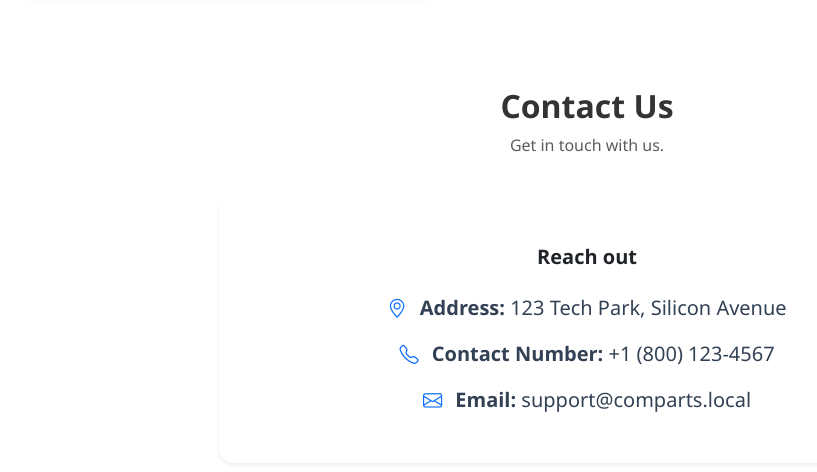
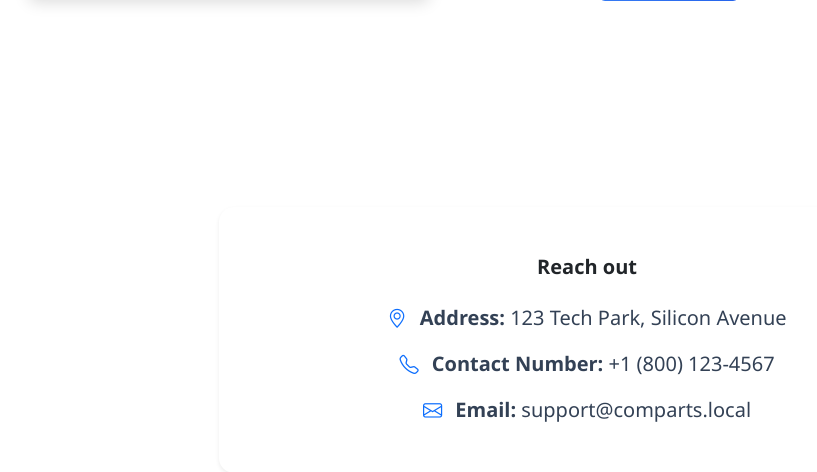
Before and after one commit to micqie/comparts, a PHP site: page /comparts/index.php in a window 1280 px wide. Shown: the part 1409-1881 px from the top of the page, without its empty margins (53-870 px from the left). Run offline with PHP 8.4, Linux system fonts and the light colour scheme.

Commit message:
ui kinda fixed

```diff
--- a/index.php
+++ b/index.php
@@ -76,7 +76,7 @@ $wrapClass = ($module === 'public' || $skipLayout) ? '' : 'main-content';
 // Inline public home (no separate file)
 if ($module === 'public' && $action === 'home') {
     ?>
-    <section id="hero" class="hero-section" style="background-image: url('https://images.unsplash.com/photo-1518770660439-4636190af475?auto=format&fit=crop&w=1600&q=80');">
+    <section id="hero" class="hero-section" style="background-image: url('https://images.unsplash.com/photo-1518770660439-4636190af475?auto=format&fit=crop&w=1600&q=80'); margin-bottom: 10px;">
         <div class="hero-overlay"></div>
         <div class="container hero-content text-center text-white">
             <h1 class="display-4 fw-bold">Premium Computer Parts & Fast Ordering</h1>
@@ -138,13 +138,13 @@ if ($module === 'public' && $action === 'home') {
                          class="img-fluid rounded shadow" alt="Workstation">
                 </div>
                 <div class="col-lg-6">
-                    <h3 class="fw-bold mb-3">About Comparts</h3>
-                    <p class="text-muted mb-3">We help builders, gamers, and IT teams get the right components without friction. From curated catalogs to transparent stock and order tracking, Comparts keeps your builds moving.</p>
+                    <h3 class="fw-bold mb-3" style="color: white;">About Comparts</h3>
+                    <p  style="color: white;">We help builders, gamers, and IT teams get the right components without friction. From curated catalogs to transparent stock and order tracking, Comparts keeps your builds moving.</p>
                     <ul class="list-unstyled">
-                        <li class="mb-2"><i class="bi bi-check-circle text-primary me-2"></i>Trusted vendor catalog</li>
-                        <li class="mb-2"><i class="bi bi-check-circle text-primary me-2"></i>Fast, secure checkout</li>
-                        <li class="mb-2"><i class="bi bi-check-circle text-primary me-2"></i>Admin and customer dashboards</li>
-                        <li class="mb-2"><i class="bi bi-check-circle text-primary me-2"></i>Reports and analytics for sales</li>
+                        <li class="mb-2"  style="color: white;" ><i class="bi bi-check-circle text-primary me-2"></i>Trusted vendor catalog</li>
+                        <li class="mb-2"  style="color: white;" ><i class="bi bi-check-circle text-primary me-2"></i>Fast, secure checkout</li>
+                        <li class="mb-2" style="color: white;"><i class="bi bi-check-circle text-primary me-2"></i>Admin and customer dashboards</li>
+                        <li class="mb-2" style="color: white;"><i class="bi bi-check-circle text-primary me-2"></i>Reports and analytics for sales</li>
                     </ul>
                     <button type="button" class="btn btn-primary" data-bs-toggle="modal" data-bs-target="#authModal" onclick="showRegisterForm()">
                         Start Ordering
@@ -157,14 +157,14 @@ if ($module === 'public' && $action === 'home') {
     <section class="py-5" id="contact">
         <div class="container">
             <div class="row text-center mb-4">
-                <h2 class="fw-bold">Contact Us</h2>
-                <p class="text-muted">Get in touch with us.</p>
+                <h2 class="fw-bold"  style="color: white;">Contact Us</h2>
+                <p  style="color: white;">Get in touch with us.</p>
             </div>
             <div class="row justify-content-center">
                 <div class="col-lg-8">
                     <div class="card shadow-sm">
                         <div class="card-body text-center p-5">
-                            <h5 class="fw-bold mb-4">Reach out</h5>
+                            <h5 class="fw-bold mb-4" >Reach out</h5>
                             <div class="contact-info">
                                 <p class="mb-3 fs-5">
                                     <i class="bi bi-geo-alt text-primary me-2"></i>
```
